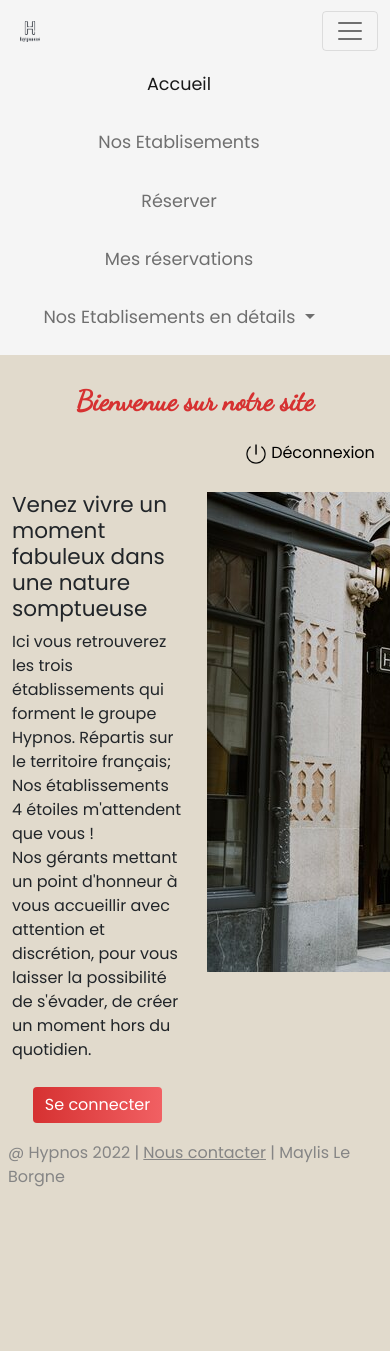
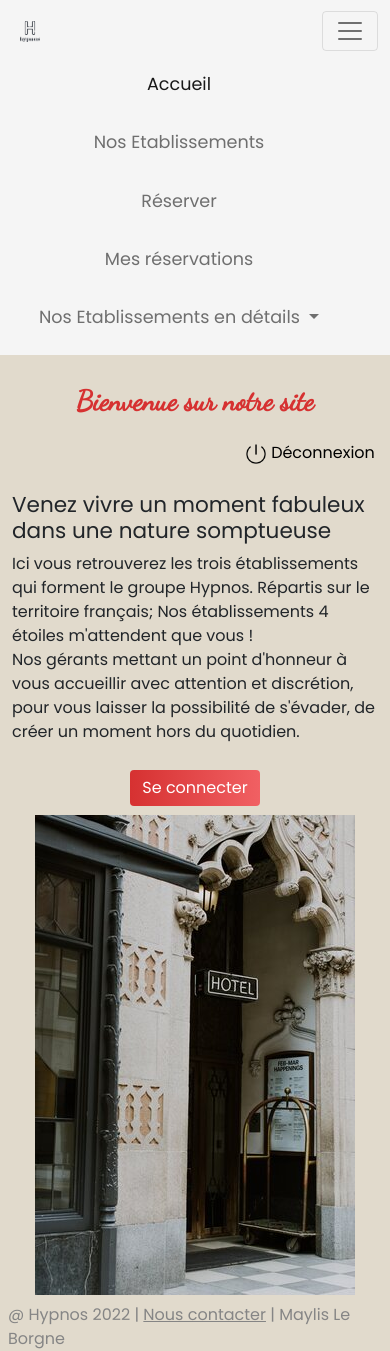
Before and after one commit to mayyyyyl/ECF, a Flask app: page / in a window 390 px wide, after a click that opens the changed part; the page is wider, and only the part inside the window is pictured. Before the commit the page ends 1187 px from the top of that part, so only its background shows below. Run offline with Flask 2, Linux system fonts and the light colour scheme; some libraries are stand-ins or nearby versions.

Commit message:
ajout img

```diff
--- a/templates/gerant/navbar.html
+++ b/templates/gerant/navbar.html
@@ -14,7 +14,7 @@
                         href="{{ url_for('index_api.index_gerant') }}">Accueil</a>
                 </li>
                 <li class="nav-item">
-                    <a class="nav-link" href="{{ url_for('index_api.gerant_hotel') }}">Mon Etablisement</a>
+                    <a class="nav-link" href="{{ url_for('index_api.gerant_hotel') }}">Mon Etablissement</a>
                 </li>
                 <li class="nav-item">
                     <a class="nav-link" href="{{ url_for('suite_api.suite_add') }}">Ajouter un suite</a>
--- a/templates/index.html
+++ b/templates/index.html
@@ -20,7 +20,7 @@
         </div>
     </div>
     <div class="row">
-        <div class="col-6">
+        <div class="col-md-6">
             <h4>Venez vivre un moment fabuleux dans une nature somptueuse</h4>
             <p>Ici vous retrouverez les trois établissements qui forment le groupe Hypnos. Répartis sur le territoire
                 français;
@@ -33,7 +33,7 @@
                 <a class="btn button" href="{{ url_for('login_api.login') }}" role="button">Se connecter</a>
             </div>
         </div>
-        <div class="col-6 text-center"><img src="/static/img/hotel_index.jpg"></div>
+        <div class="col-md-6 text-center"><img src="/static/img/hotel_index.jpg"></div>
     </div>
 </div>
 {% endblock %}
--- a/templates/navbar.html
+++ b/templates/navbar.html
@@ -13,7 +13,7 @@
                     <a class="nav-link active" aria-current="page" href="{{ url_for('index_api.index') }}">Accueil</a>
                 </li>
                 <li class="nav-item">
-                    <a class="nav-link" href="{{ url_for('index_api.hotel_list') }}">Nos Etablisements</a>
+                    <a class="nav-link" href="{{ url_for('index_api.hotel_list') }}">Nos Etablissements</a>
                 </li>
                 <li class="nav-item">
                     <a class="nav-link" href="{{ url_for('reservation_api.reservation') }}">Réserver</a>
@@ -24,7 +24,7 @@
                 <li class="nav-item dropdown">
                     <a class="nav-link dropdown-toggle" href="#" id="navbarDropdownMenuLink" role="button"
                         data-bs-toggle="dropdown" aria-expanded="false">
-                        Nos Etablisements en détails
+                        Nos Etablissements en détails
                     </a>
                     <ul class="dropdown-menu text-center" aria-labelledby="navbarDropdownMenuLink">
                         <li><a class="dropdown-item" href="{{ url_for('index_api.hotel_info') }}?hotelid=1">Hotel 1</a>
```
Also changed, not shown: templates/gerant/index.html (+7 -0 lines), static/img/index_gerant.jpg (added).
